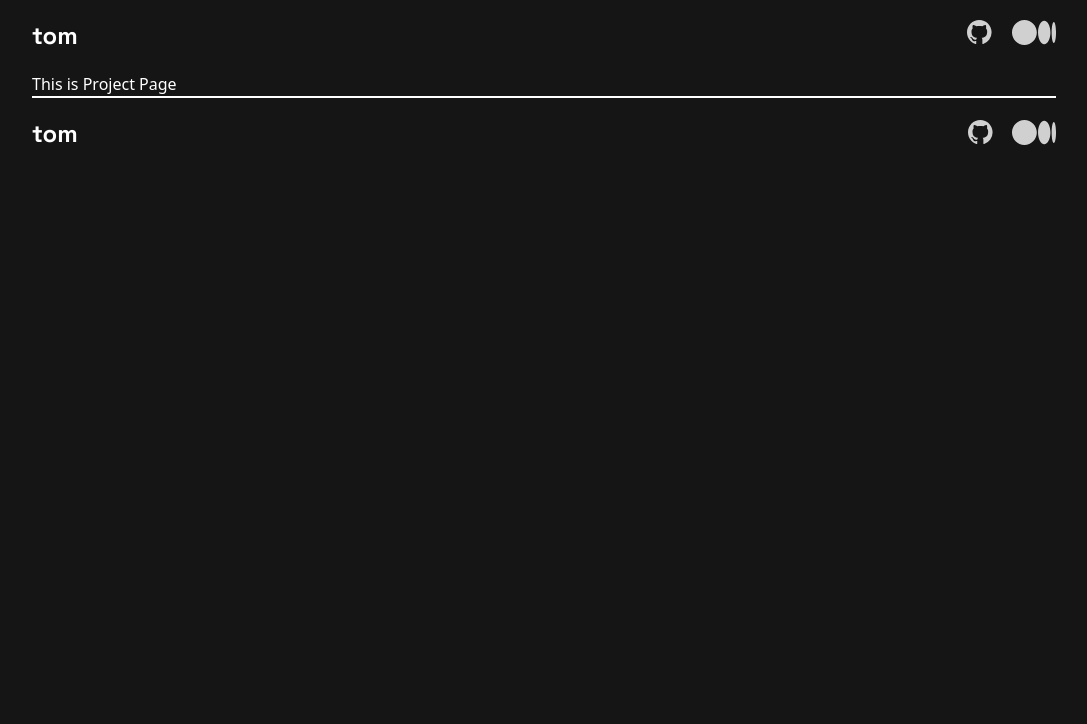
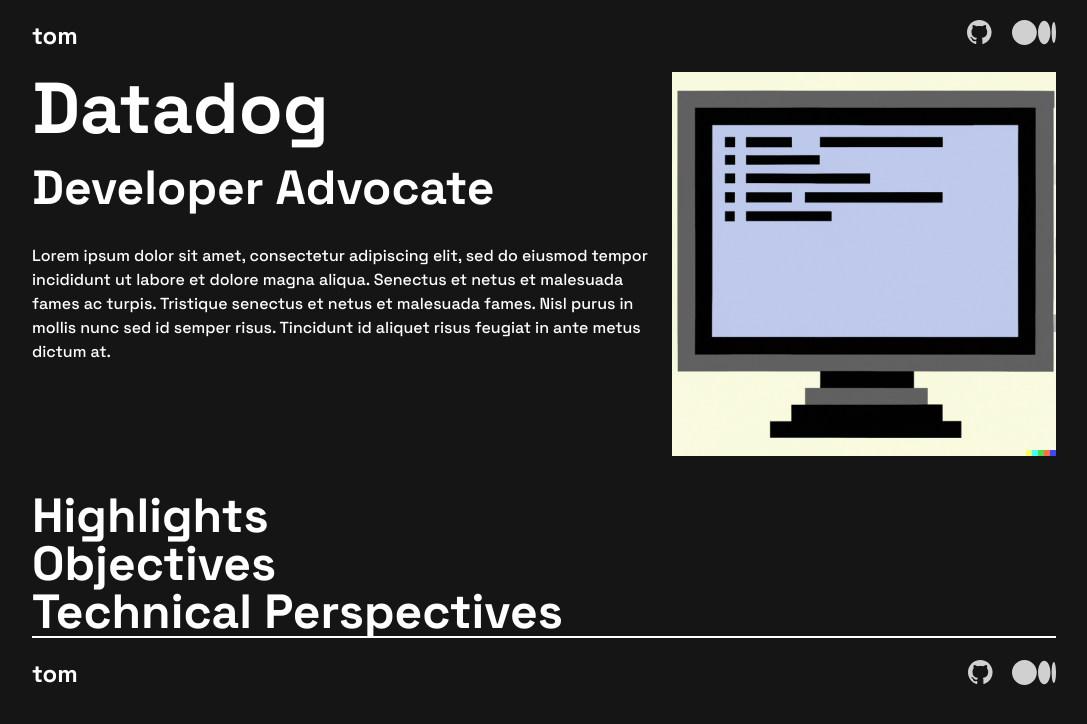
Before and after one commit to tdimnet/tdimnet.github.io, a React (Vite) app: page /project/1 in a window 1280 px wide. Shown: the top 724 px of the page, without its empty margins (96-1183 px from the left). Built offline with nearby package versions, Linux system fonts and the light colour scheme.

Commit message:
Starting to dynamically loading content:
- Add a few sample projects inside `data` folder.
- Fetching and displaying them

```diff
--- /dev/null
+++ b/src/data/projects.ts
@@ -0,0 +1,34 @@
+type Project = {
+  id: number;
+  name: string;
+  jobTitle: string;
+  description: string;
+  img: string;
+};
+
+export const projects: Project[] = [
+  {
+    id: 1,
+    name: "datadog",
+    jobTitle: "developer advocate",
+    description:
+      "Lorem ipsum dolor sit amet, consectetur adipiscing elit, sed do eiusmod tempor incididunt ut labore et dolore magna aliqua. Senectus et netus et malesuada fames ac turpis. Tristique senectus et netus et malesuada fames. Nisl purus in mollis nunc sed id semper risus. Tincidunt id aliquet risus feugiat in ante metus dictum at.",
+    img: "/assets/sample-img.png",
+  },
+  {
+    id: 2,
+    name: "openclassrooms",
+    jobTitle: "lead teacher",
+    description:
+      "Lorem ipsum dolor sit amet, consectetur adipiscing elit, sed do eiusmod tempor incididunt ut labore et dolore magna aliqua. Senectus et netus et malesuada fames ac turpis. Tristique senectus et netus et malesuada fames. Nisl purus in mollis nunc sed id semper risus. Tincidunt id aliquet risus feugiat in ante metus dictum at.",
+    img: "/assets/sample-img.png",
+  },
+  {
+    id: 3,
+    name: "nx acadamy",
+    jobTitle: "Founder",
+    description:
+      "Lorem ipsum dolor sit amet, consectetur adipiscing elit, sed do eiusmod tempor incididunt ut labore et dolore magna aliqua. Senectus et netus et malesuada fames ac turpis. Tristique senectus et netus et malesuada fames. Nisl purus in mollis nunc sed id semper risus. Tincidunt id aliquet risus feugiat in ante metus dictum at.",
+    img: "/assets/sample-img.png",
+  },
+];
--- a/src/pages/Home/index.tsx
+++ b/src/pages/Home/index.tsx
@@ -14,9 +14,9 @@ function Page() {
           className="mb-5 w-96"
           alt="Someone wearing a baseball cap in pixel art"
         />
-        <div>
+        <div className="lg:mr-8">
           <Heading
-            css="text-white mb-5 lg:mr-8"
+            css="text-white mb-5"
             content="Hi Friendly Visitor 👋"
             as="h1"
           />
--- a/src/pages/Project/index.tsx
+++ b/src/pages/Project/index.tsx
@@ -1,8 +1,49 @@
+import { useParams } from "react-router-dom";
+
+import Heading from "../../components/Heading";
+import Paragraph from "../../components/Paragraph";
+
+import { projects } from "../../data/projects";
+
 function Page() {
+  const { id } = useParams();
+  if (!id) return null;
+
+  const project = projects.filter((p) => p.id === Number(id))[0];
+  if (!project) return null;
+
   return (
-    <div>
-      <h1 className="text-white">This is Project Page</h1>
-    </div>
+    <main>
+      <section className="flex justify-between flex-col mb-4 md:flex-row-reverse">
+        <img
+          src={project.img}
+          className="mb-5 w-96"
+          alt={`${project.jobTitle} at ${project.name}`}
+        />
+        <div className="md:mr-5">
+          <Heading
+            css="text-white mb-5 lg:mr-8 capitalize"
+            content={project.name}
+            as="h1"
+          />
+          <Heading
+            css="text-white mb-8 capitalize"
+            content={project.jobTitle}
+            as="h2"
+          />
+          <Paragraph color="text-white" content={project.description} />
+        </div>
+      </section>
+      <section>
+        <Heading css="text-white" content="Highlights" as="h2" />
+      </section>
+      <section>
+        <Heading css="text-white" content="Objectives" as="h2" />
+      </section>
+      <section>
+        <Heading css="text-white" content="Technical Perspectives" as="h2" />
+      </section>
+    </main>
   );
 }
 
```
